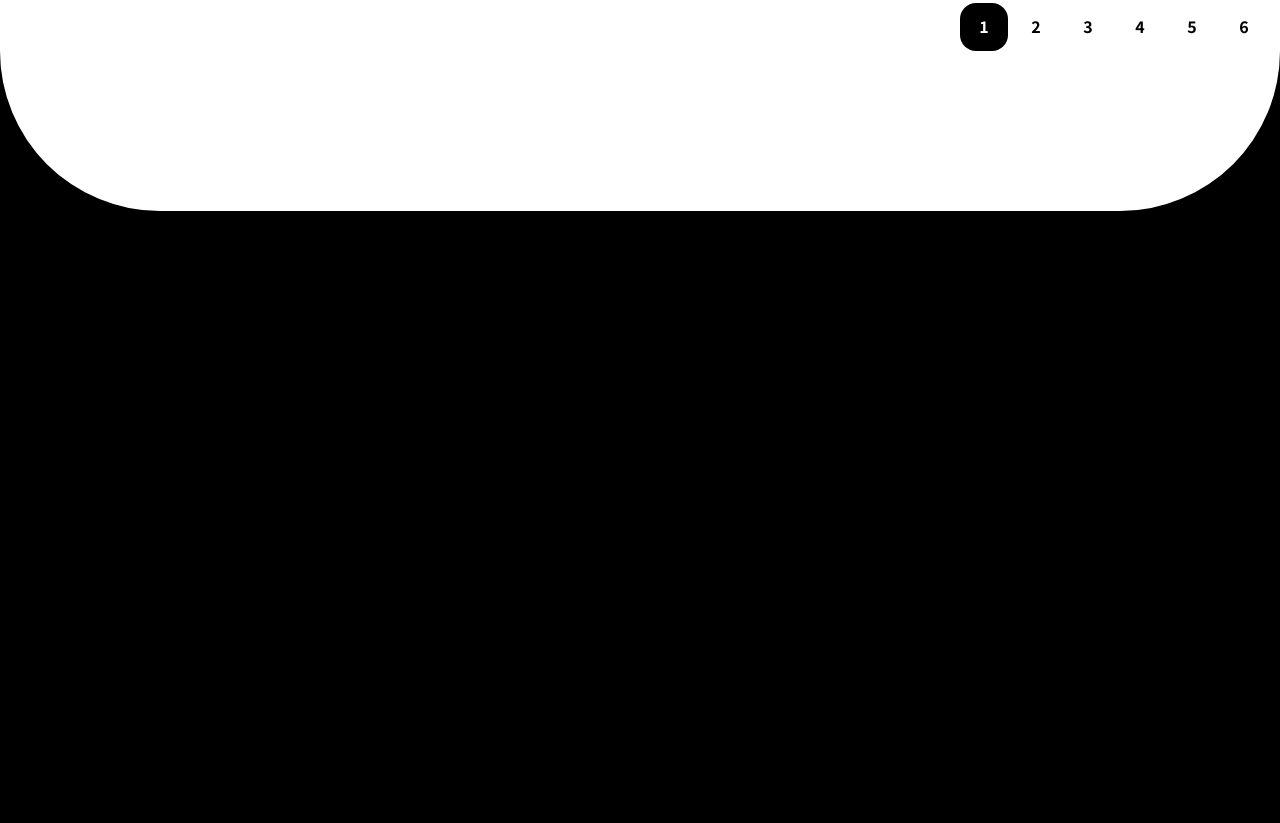
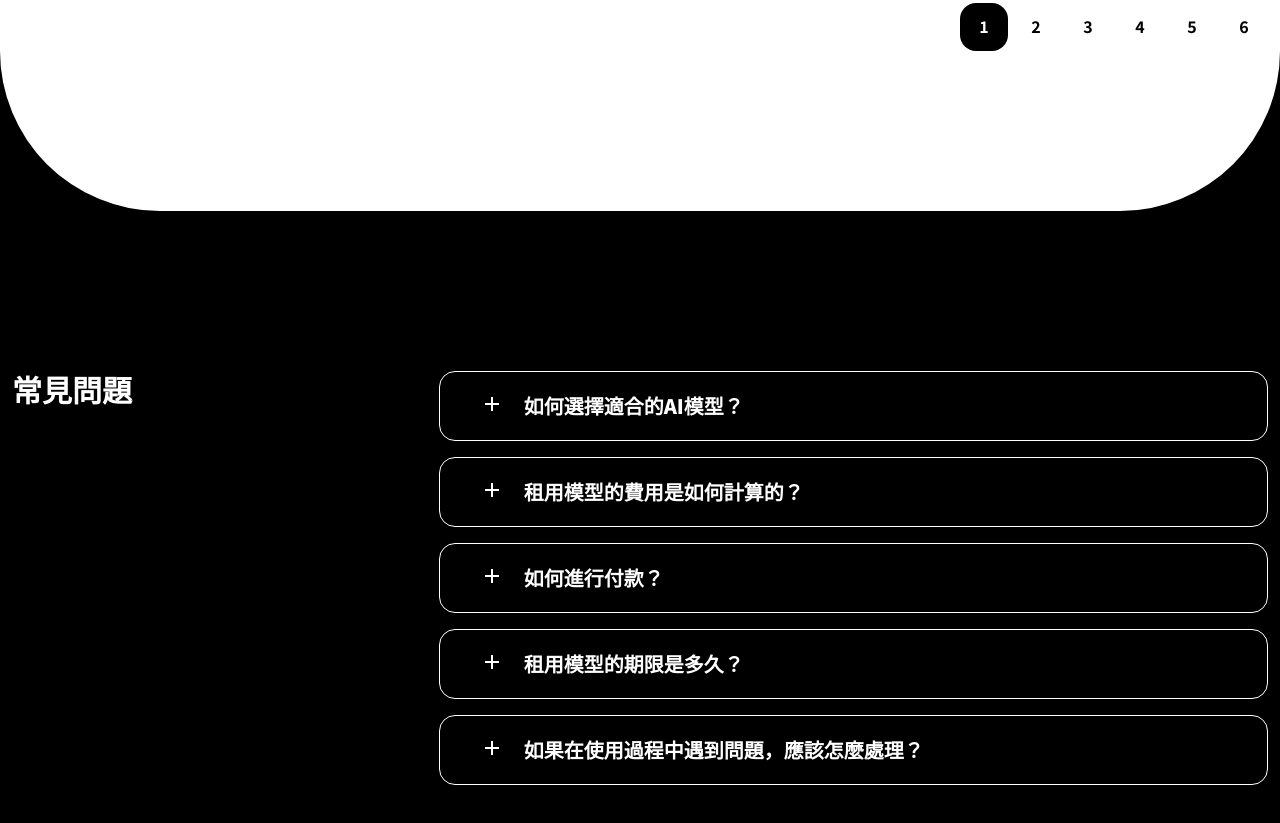
Before and after one commit to Avain84/practice_AI, a website: page price.html in a window 1280 px wide. Shown: the part 4461-5284 px from the top of the page. Before the commit the page ends 4832 px from the top, so only its background shows below. Drawn offline with Linux system fonts and the light colour scheme.

Commit message:
新增price頁面Section5

```diff
--- a/price.html
+++ b/price.html
@@ -436,5 +436,73 @@
         </ul>
       </div>
     </section>
+
+    <section class="mx-3 mb-28 dt-l:mb-40">
+      <div class="contain my-0 mx-auto flex flex-col gap-6 dt:flex-row">
+        <h3 class="dt:w-grid-4x3-1 font-black text-xl dt:text-3xl">常見問題</h3>
+        <ul class="dt:w-grid-4x3-2 flex flex-col gap-4">
+          <li class="cursor-pointer">
+            <details class="border border-white rounded-2xl p-5 pl-10 ">
+              <summary class="flex gap-5">
+                <div class="icon w-6 h-6">
+                  <img src="./src/imgs/icons/add.png" alt="打開" class="open w-full h-full">
+                  <img src="./src/imgs/icons/remove.png" alt="收合" class="close w-full h-full">
+                </div>
+                <h5 class="text-xl font-black">如何選擇適合的AI模型？</h5>
+              </summary>
+              <p class="pt-4 pl-11 leading-normal font-light">選擇適合的AI模型需要考慮您的應用場景、需要解決的問題、可用的資源以及預算等因素。可以通過對比不同模型的性能、準確率、速度等指標，以及與其他用戶的評價和反饋，來選擇最適合的模型。</p>
+            </details>
+          </li>
+          <li class="cursor-pointer">
+            <details class="border border-white rounded-2xl p-5 pl-10 ">
+              <summary class="flex gap-5">
+                <div class="icon w-6 h-6">
+                  <img src="./src/imgs/icons/add.png" alt="打開" class="open w-full h-full">
+                  <img src="./src/imgs/icons/remove.png" alt="收合" class="close w-full h-full">
+                </div>
+                <h5 class="text-xl font-black">租用模型的費用是如何計算的？</h5>
+              </summary>
+              <p class="pt-4 pl-11 leading-normal font-light">租用模型的費用通常會根據模型的性能和使用時間等因素進行計算。具體而言，模型的性能可以根據其精度、速度、佔用資源等指標來評估；而使用時間可以根據租用時間的長短來計算，通常會按小時、天或月來計算。綜合考慮這些因素，系統會自動計算出對應的租用費用。</p>
+            </details>
+          </li>
+          <li class="cursor-pointer">
+            <details class="border border-white rounded-2xl p-5 pl-10 ">
+              <summary class="flex gap-5">
+                <div class="icon w-6 h-6">
+                  <img src="./src/imgs/icons/add.png" alt="打開" class="open w-full h-full">
+                  <img src="./src/imgs/icons/remove.png" alt="收合" class="close w-full h-full">
+                </div>
+                <h5 class="text-xl font-black">如何進行付款？</h5>
+              </summary>
+              <p class="pt-4 pl-11 leading-normal font-light">付款方式可以通過網站上提供的線上支付平臺進行支付。具體而言，您可以選擇使用信用卡、銀行轉帳、電子錢包等不同的支付方式進行支付。在支付前，您需要先登錄網站並選擇適合的租用方案，系統會自動計算出對應的租用費用和支付金額，然後您可以選擇適合的支付方式進行支付。完成支付後，系統會自動向您提供相應的服務。</p>
+            </details>
+          </li>
+          <li class="cursor-pointer">
+            <details class="border border-white rounded-2xl p-5 pl-10 ">
+              <summary class="flex gap-5">
+                <div class="icon w-6 h-6">
+                  <img src="./src/imgs/icons/add.png" alt="打開" class="open w-full h-full">
+                  <img src="./src/imgs/icons/remove.png" alt="收合" class="close w-full h-full">
+                </div>
+                <h5 class="text-xl font-black">租用模型的期限是多久？</h5>
+              </summary>
+              <p class="pt-4 pl-11 leading-normal font-light">租用模型的期限可以根據您的需求進行設置，通常可以選擇幾個小時、幾天或幾個月等不同的時間段。</p>
+            </details>
+          </li>
+          <li class="cursor-pointer">
+            <details class="border border-white rounded-2xl p-5 pl-10 ">
+              <summary class="flex gap-5">
+                <div class="icon w-6 h-6">
+                  <img src="./src/imgs/icons/add.png" alt="打開" class="open w-full h-full">
+                  <img src="./src/imgs/icons/remove.png" alt="收合" class="close w-full h-full">
+                </div>
+                <h5 class="text-xl font-black">如果在使用過程中遇到問題，應該怎麼處理？</h5>
+              </summary>
+              <p class="pt-4 pl-11 leading-normal font-light">如果在使用過程中遇到問題，您可以聯繫客服或技術支持人員進行咨詢或報告問題。您也可以通過網站上的幫助中心或社區論壇尋找相關的解決方案和回答。</p>
+            </details>
+          </li>
+        </ul>
+      </div>
+    </section>
   </body>
 </html>
--- /dev/null
+++ b/src/scss/_price.scss
@@ -0,0 +1,27 @@
+details{
+  overflow: hidden;
+  transition: max-height 1s;
+  max-height: 100px;
+  .open{
+    transition: opacity .7s;
+    max-height: 24px;
+    opacity: 1;
+  }
+  .close{
+    transition: opacity .7s;
+    max-height: 0px;
+    opacity: 0;
+  }
+}
+details[open]{
+  max-height: 350px;
+  border-width: 2px;
+  .open{
+    max-height: 0px;
+    opacity: 0;
+  }
+  .close{
+    max-height: 24px;
+    opacity: 1;
+  }
+}
--- a/src/scss/all.scss
+++ b/src/scss/all.scss
@@ -12,3 +12,5 @@
 @import "homeSec04";
 @import "homeSec05";
 @import "homeSec06";
+
+@import "price";
```
Also changed, not shown: src/output.css, src/scss/all.css.
